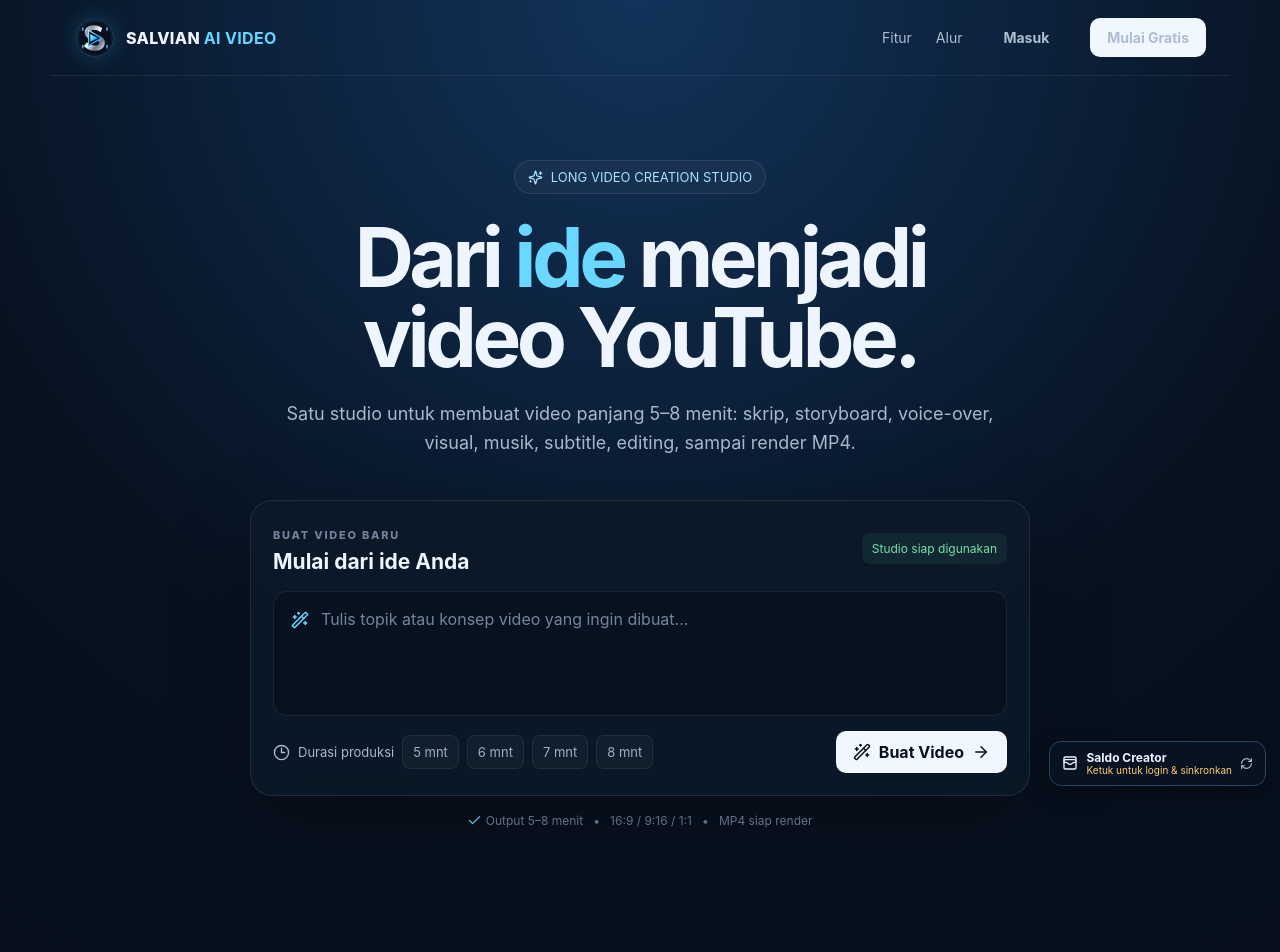
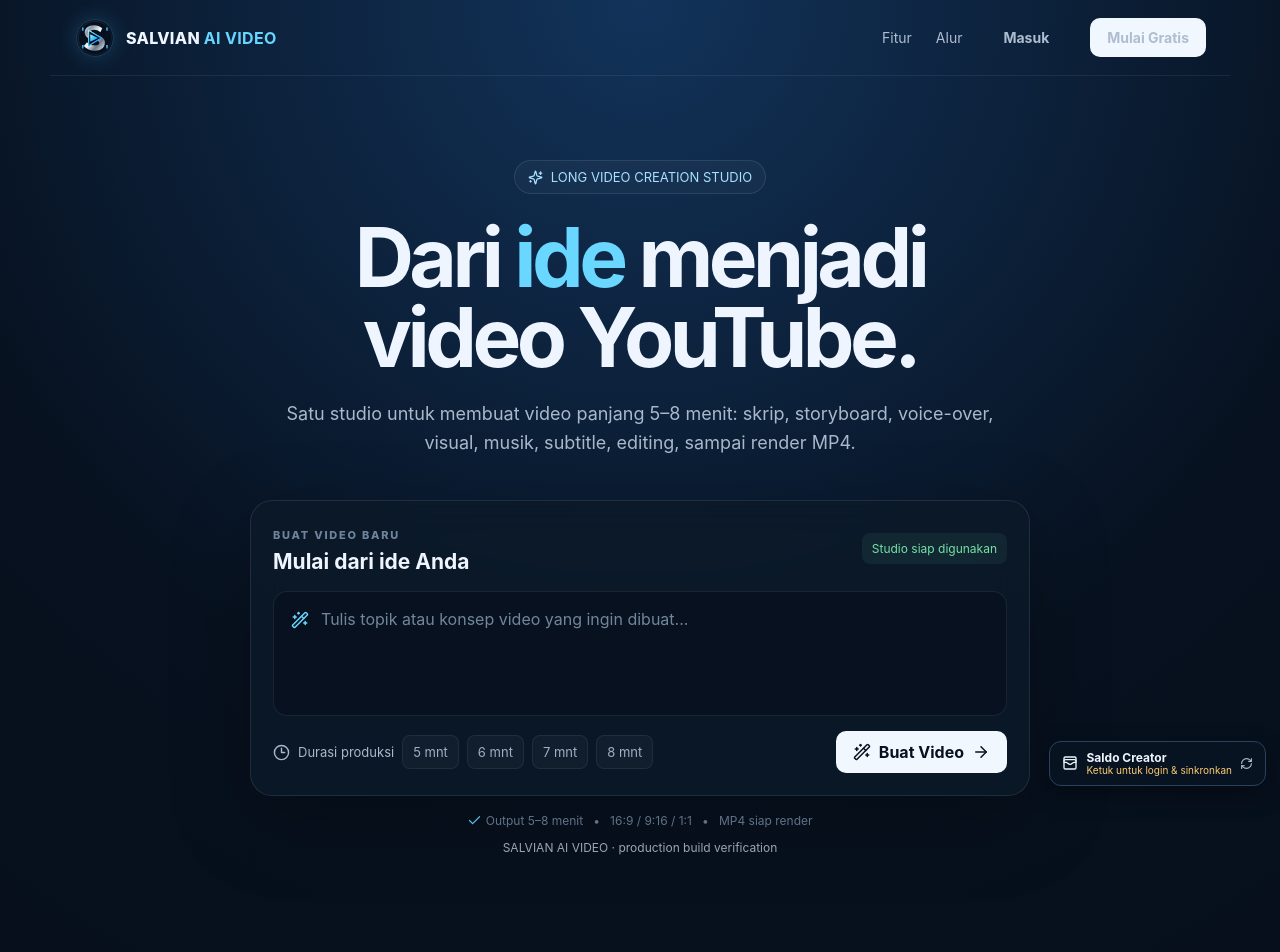
Before and after one commit to ahmadzamani72556-bit/salvian-ai-video-new, a Next.js app: page / in a window 1280 px wide. Shown: the top 952 px of the page. Built offline with nearby package versions, Linux system fonts and the light colour scheme.

Commit message:
Add production build verification marker

```diff
--- a/app/page.tsx
+++ b/app/page.tsx
@@ -20,6 +20,7 @@
           <div className="options"><div className="duration"><Clock3 size={17}/><span>Durasi produksi</span>{durations.map(d => <span className="duration-chip" key={d}>{d} mnt</span>)}</div><Link className="generate" href="/create"><Wand2 size={18}/> Buat Video <ArrowRight size={18}/></Link></div>
         </div>
         <div className="trust"><Check size={15}/> Output 5–8 menit &nbsp; • &nbsp; 16:9 / 9:16 / 1:1 &nbsp; • &nbsp; MP4 siap render</div>
+        <div style={{ marginTop: 12, fontSize: 12, opacity: 0.65 }}>SALVIAN AI VIDEO · production build verification</div>
       </section>
       <section id="fitur" className="features"><div className="section-label">STUDIO PRODUKSI LENGKAP</div><h2>Satu alur dari <span>ide sampai video.</span></h2><div className="feature-grid"><Feature icon="01" title="Script & Storyboard" text="Bangun naskah panjang dan pecah otomatis menjadi scene yang runtut." /><Feature icon="02" title="Voice, Visual & Music" text="Siapkan narasi, visual scene, ambience, dan musik dengan kontrol kreator." /><Feature icon="03" title="Subtitle & Timeline" text="Atur subtitle, durasi scene, transisi, layer audio, dan preview sebelum render." /></div></section>
       <section id="alur" className="pipeline-section"><div><div className="section-label">PRODUCTION PIPELINE</div><h2>Lima tahap. <span>Satu video final.</span></h2></div><div className="pipeline"><Pipe n="01" icon={<Sparkles size={18}/>} title="Idea → Script"/><Pipe n="02" icon={<Layers3 size={18}/>} title="Storyboard → Scene"/><Pipe n="03" icon={<Clapperboard size={18}/>} title="Voice → Visual"/><Pipe n="04" icon={<Clock3 size={18}/>} title="Subtitle → Edit"/><Pipe n="05" icon={<Check size={18}/>} title="Render → MP4"/></div></section>
```
